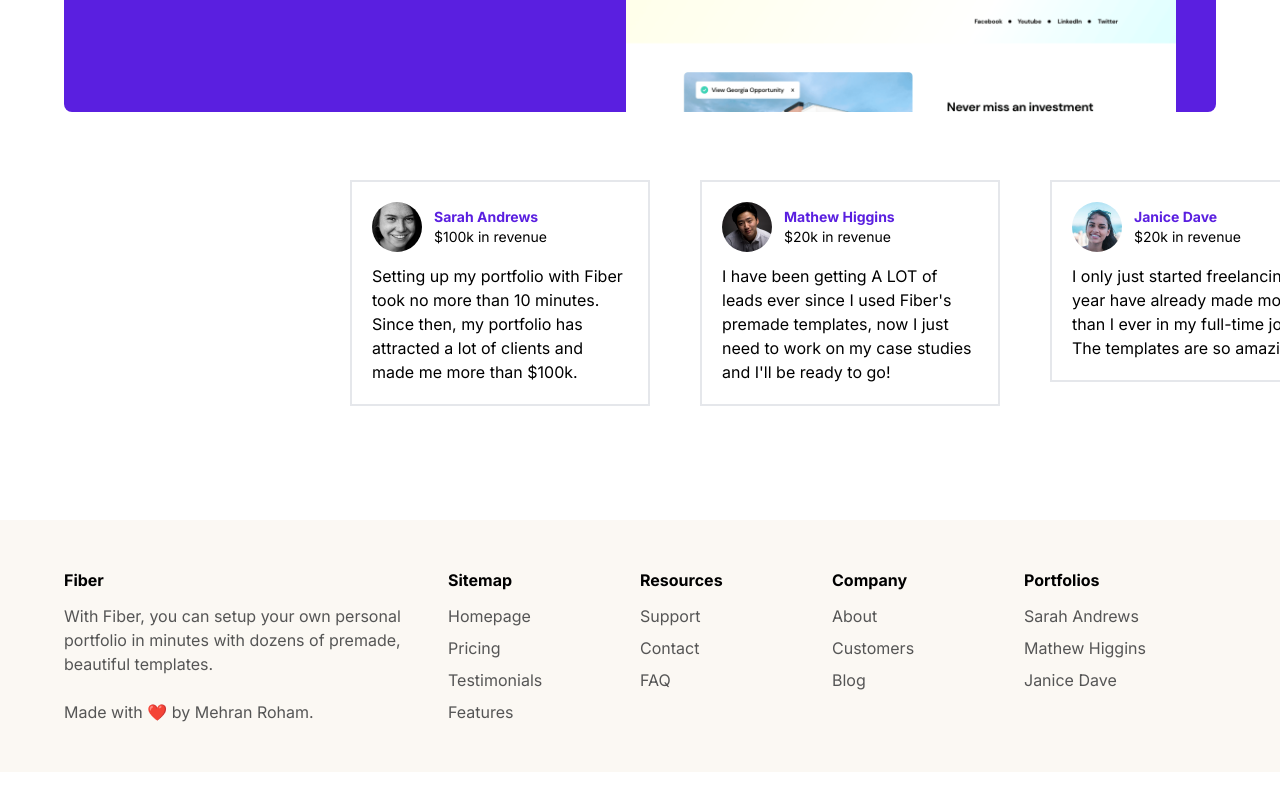
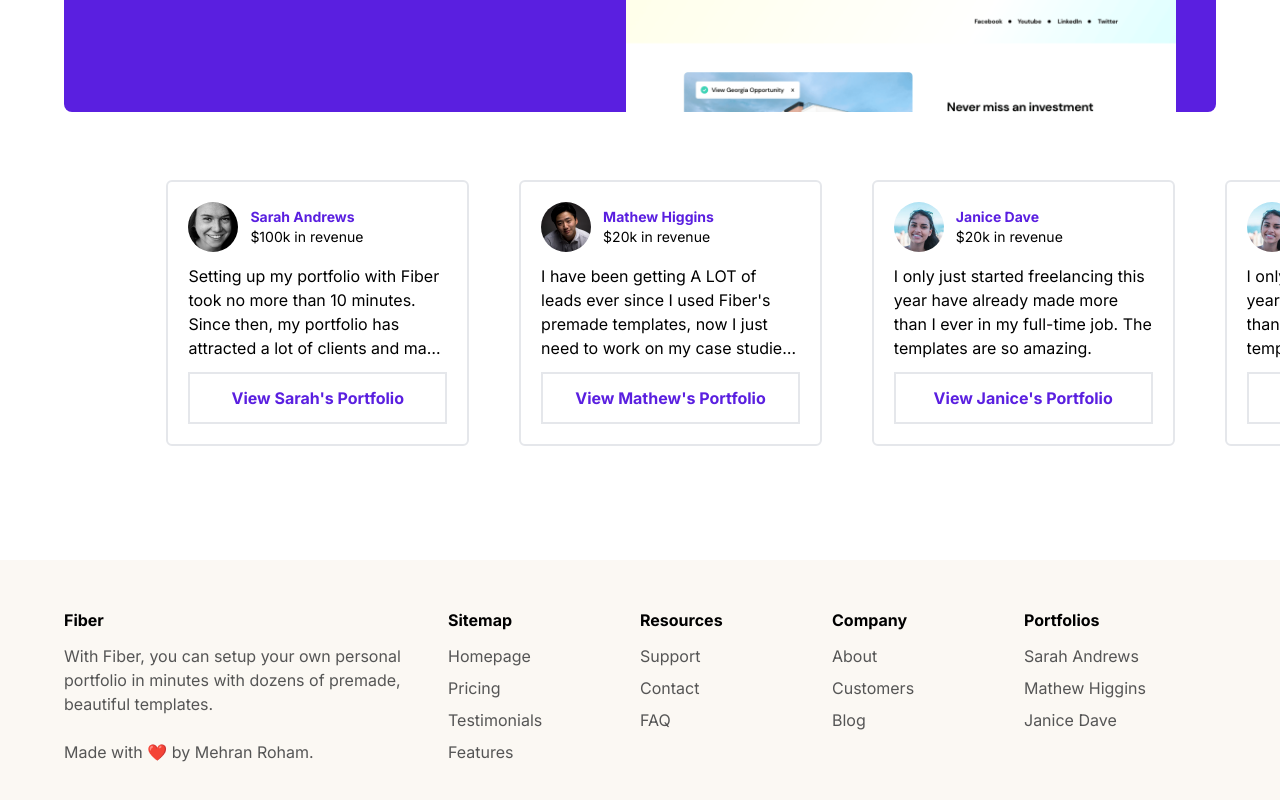
Before and after one commit to mehranroham/fiber, a Next.js app: page / in a window 1280 px wide. Shown: the part 1590-2390 px from the top of the page. Before the commit the page ends 2362 px from the top, so only its background shows below. Built offline with nearby package versions, Linux system fonts and the light colour scheme.

Commit message:
fix some bug and change the components structure

```diff
--- a/src/components/comments-slider.tsx
+++ b/src/components/slider/comments-slider.tsx
@@ -36,23 +36,47 @@ export default function Slider() {
       button: "View Janice's Portfolio",
       src: '/assets/User-Avatar-3.svg',
     },
+    {
+      name: 'Janice Dave',
+      revenue: '$20k in revenue',
+      comment:
+        'I only just started freelancing this year have already made more than I ever in my full-time job. The templates are so amazing.',
+      button: "View Janice's Portfolio",
+      src: '/assets/User-Avatar-3.svg',
+    },
+    {
+      name: 'Janice Dave',
+      revenue: '$20k in revenue',
+      comment:
+        'I only just started freelancing this year have already made more than I ever in my full-time job. The templates are so amazing.',
+      button: "View Janice's Portfolio",
+      src: '/assets/User-Avatar-3.svg',
+    },
+    {
+      name: 'Janice Dave',
+      revenue: '$20k in revenue',
+      comment:
+        'I only just started freelancing this year have already made more than I ever in my full-time job. The templates are so amazing.',
+      button: "View Janice's Portfolio",
+      src: '/assets/User-Avatar-3.svg',
+    },
   ];
 
   return (
-    <section className='mt-5 mb-16 cursor-pointer'>
+    <section className='mt-5 mb-16 cursor-pointer max-w-7xl ml-[13%]'>
       <Swiper
-        slidesPerView={3.8}
+        slidesPerView={3.3}
         spaceBetween={50}
         pagination={{
           clickable: true,
         }}
         className='mySwiper'
       >
-        <SwiperSlide></SwiperSlide>
+        {/* <SwiperSlide></SwiperSlide> */}
         {comments.map((comment) => {
           return (
             <SwiperSlide key={comment.name} className='w-full'>
-              <div className='flex flex-col p-5 gap-3 border-2'>
+              <div className='flex flex-col p-5 gap-3 border-2 rounded-md'>
                 <div className='flex items-center gap-3'>
                   <Image
                     alt='Avatar'
@@ -67,7 +91,10 @@ export default function Slider() {
                     <p className='text-sm'>{comment.revenue}</p>
                   </div>
                 </div>
-                <p>{comment.comment}</p>
+                <p className='line-clamp-4'>{comment.comment}</p>
+                <button className='font-bold text-primary border-2 py-3'>
+                  {comment.button}
+                </button>
               </div>
             </SwiperSlide>
           );
--- a/src/components/header.tsx
+++ b/src/components/templates/header.tsx
@@ -1,9 +1,9 @@
 import Image from 'next/image';
-import Button from './button';
+import Button from '../ui/button';
 import { Inter } from 'next/font/google';
-import Stars from './stars';
+import Stars from '../icons/stars';
 import Link from 'next/link';
-import Check from './check';
+import Check from '../icons/check';
 
 const inter = Inter({
   subsets: ['latin'],
```
Also changed, not shown: src/app/auth/sign-up/page.tsx (+4 -4 lines), src/app/page.tsx (+5 -5 lines), src/components/icons/check.tsx (renamed from src/components/check.tsx), src/components/icons/stars.tsx (renamed from src/components/stars.tsx), src/components/slider/signup-slider.tsx (renamed from src/components/signup-slider.tsx), src/components/templates/card.tsx (renamed from src/components/card.tsx), src/components/templates/footer.tsx (renamed from src/components/footer.tsx), src/components/ui/button.tsx (renamed from src/components/button.tsx), src/components/ui/input.tsx (renamed from src/components/input.tsx), src/components/ui/pass-input.tsx (renamed from src/components/pass-input.tsx).
